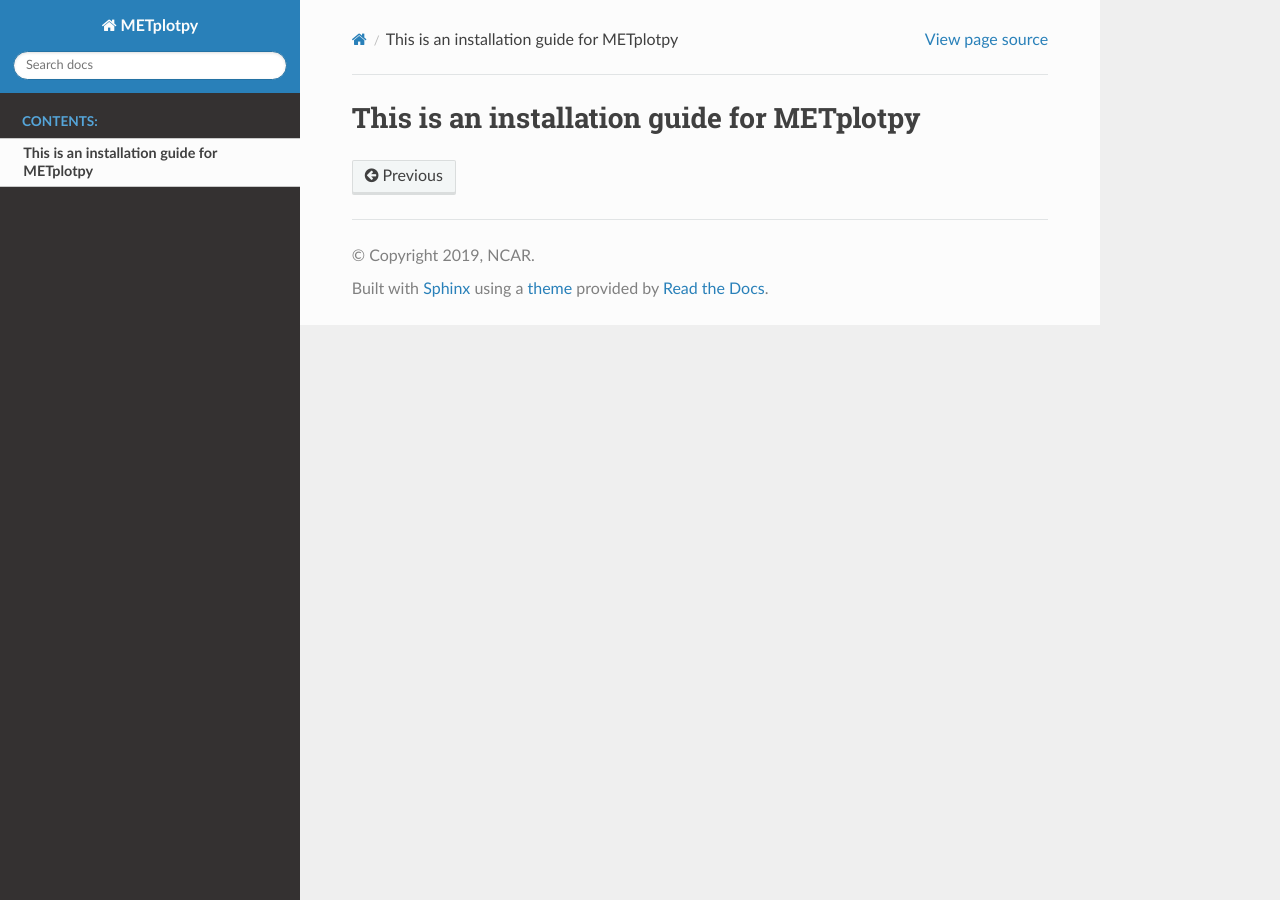
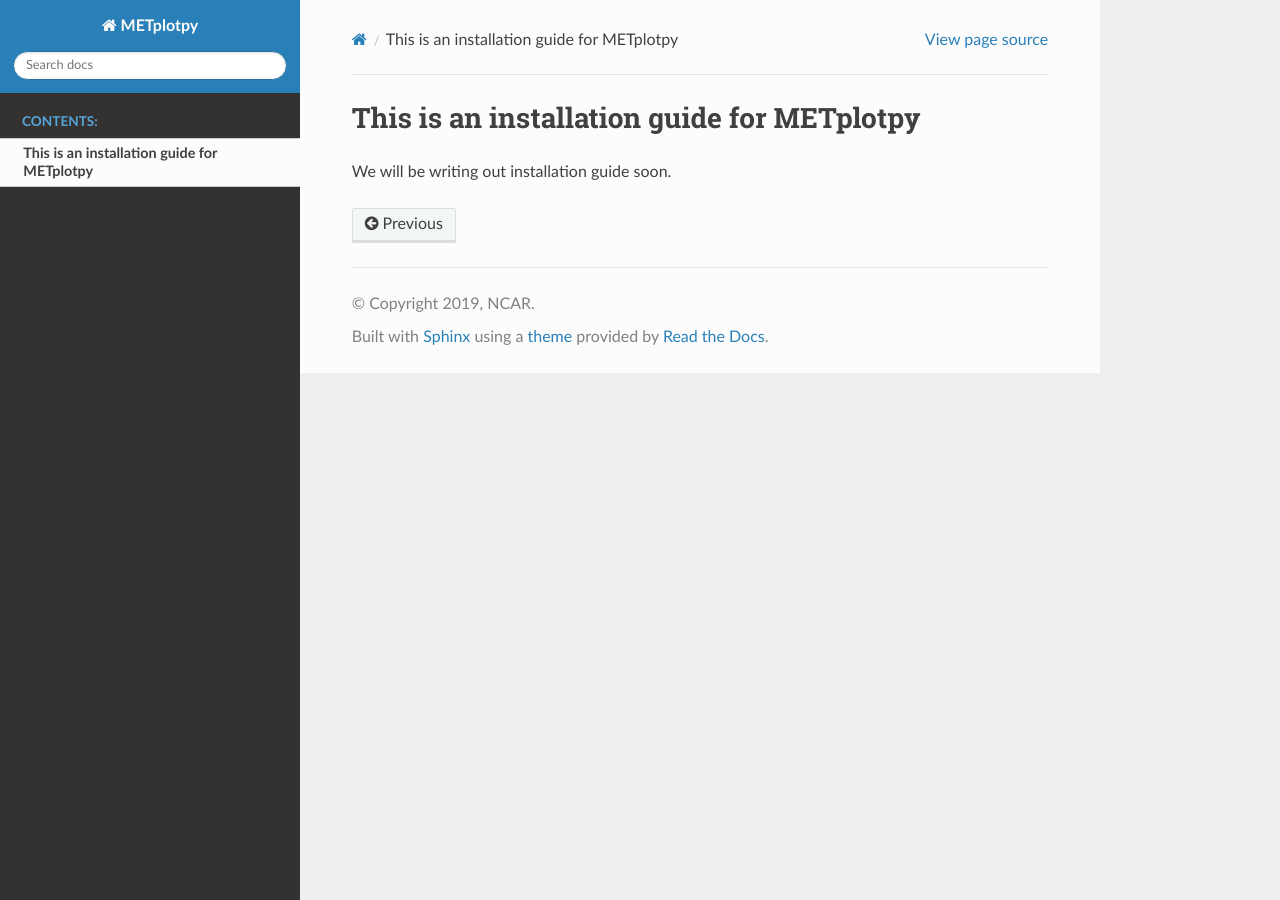
Before and after one commit to dtcenter/METplotpy, a Sphinx documentation site: the page built from docs/installation.rst, in a window 1280 px wide. Built offline with Sphinx 7.4.7 and the Read the Docs theme 2.0.0, drawn with Linux system fonts in a browser that asks for light colours; pages that are not in the unit, such as notebooks, are missing from menus.

Commit message:
Modified some RST for documentation.

```diff
--- a/docs/installation.rst
+++ b/docs/installation.rst
@@ -1,2 +1,4 @@
 This is an installation guide for METplotpy
 ===========================================
+
+We will be writing out installation guide soon.
```
Also changed, not shown: 2 other files.
